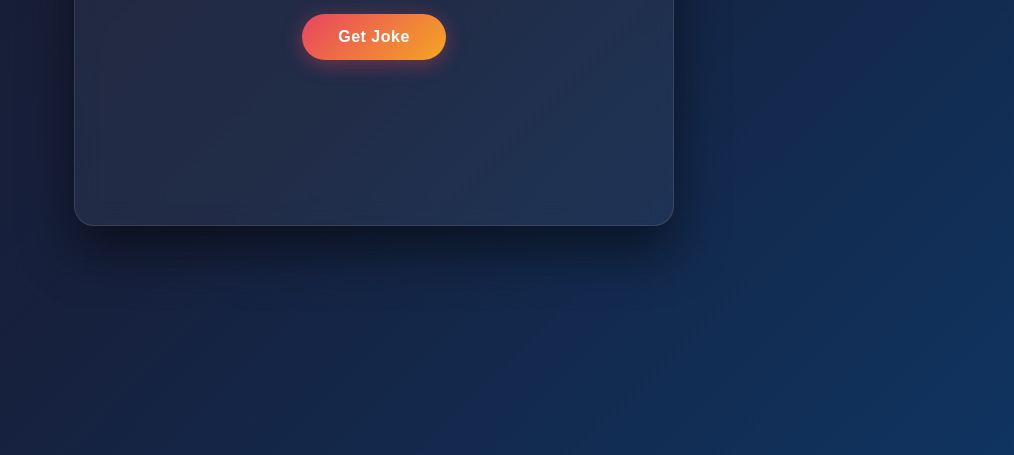
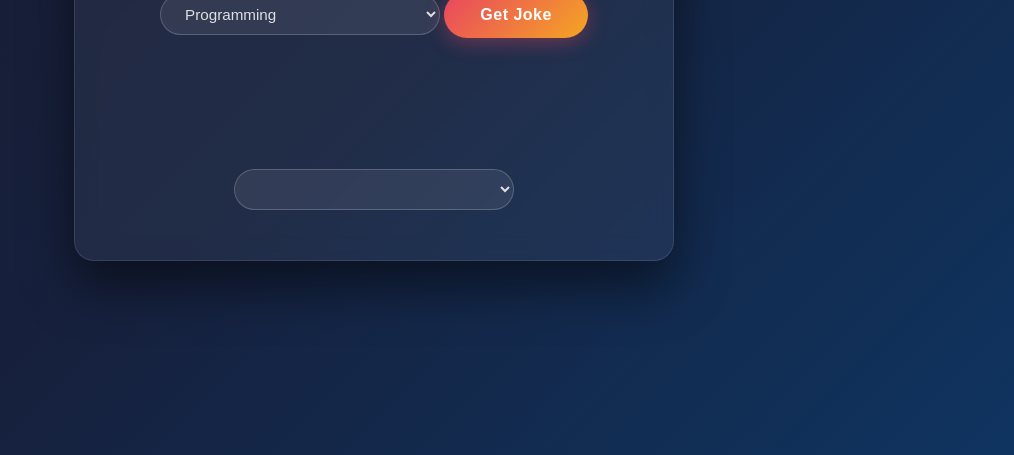
Before and after one commit to ggencas2/joke-generator, a plain HTML site: page index.html in a window 1280 px wide. Shown: the part 345-800 px from the top of the page, without its empty margins (266-1280 px from the left). Drawn offline with Linux system fonts and the light colour scheme.

Commit message:
Add code dropdown to joke generator

```diff
--- a/index.html
+++ b/index.html
@@ -112,17 +112,43 @@
       font-size: 0.9rem;
       margin-top: 12px;
     }
+        select {
+      margin-top: 16px;
+      padding: 10px 20px;
+      font-size: 0.95rem;
+      border-radius: 50px;
+      border: 1px solid rgba(255,255,255,0.2);
+      background: rgba(255,255,255,0.08);
+      color: #e0e0e0;
+      cursor: pointer;
+      outline: none;
+      width: 100%;
+      max-width: 280px;
+    }
+
+    select option {
+      background: #16213e;
+      color: #e0e0e0;
+    }
   </style>
 </head>
 <body>
   <div class="container">
     <h1>Joke Generator</h1>
+    <select id="category">
+      <option value="Programming">Programming</option>
+      <option value="Misc">Miscellaneous</option>
+      <option value="Pun">Puns</option>
+      <option value="Spooky">Spooky</option>
+      <option value="Christmas">Christmas</option>
+    </select>
     <button id="joke-btn">Get Joke</button>
     <div class="joke-card">
       <p id="setup"></p>
       <p id="punchline"></p>
       <p id="error"></p>
     </div>
+    <select name="" id=""></select>
   </div>
 
   <script src="joke.js"></script>
--- a/joke.js
+++ b/joke.js
@@ -1,6 +1,7 @@
 const button = document.querySelector("button");
 
 async function displayJoke() {
+  const category = document.getElementById("category").value;
   button.disabled = true;
   button.textContent = "Loading...";
   document.getElementById("setup").textContent = "";
@@ -8,7 +9,7 @@ async function displayJoke() {
   document.getElementById("error").textContent = "";
 
   try {
-    const response = await fetch("https://v2.jokeapi.dev/joke/Programming?type=twopart");
+      const response = await fetch(`https://v2.jokeapi.dev/joke/${category}?type=twopart`);
 
     if (!response.ok) {
       throw new Error(`HTTP error: ${response.status}`);
```
